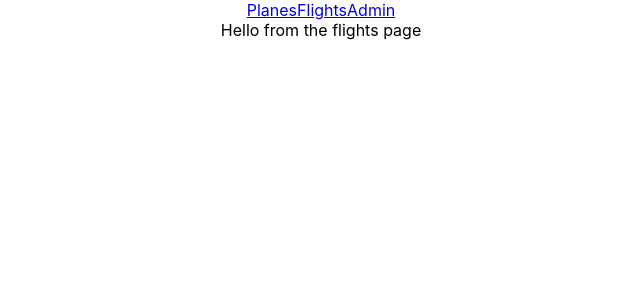
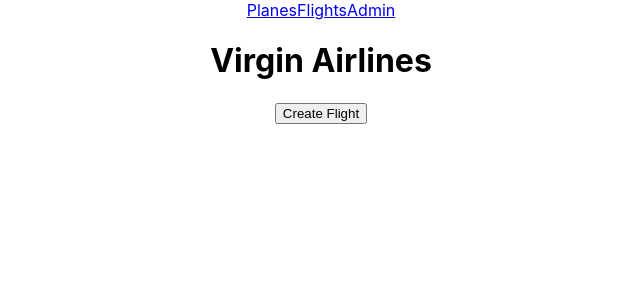
Before and after one commit to nicolexylow/Project-3---airline-reservation-system, a React (Create React App) app: page /flights in a window 1280 px wide. Shown: the top 300 px of the page, without its empty margins (319-959 px from the left). Built offline with nearby package versions, Linux system fonts and the light colour scheme.

Commit message:
Flights page

```diff
--- /dev/null
+++ b/src/components/Flights/CreateFlight.jsx
@@ -0,0 +1,33 @@
+import React, {useState} from 'react'
+import FlightForm from './FlightForm'
+
+const CreateFlight = () => {
+    const [showForm, setShowForm] = useState(false)
+
+    const handleClick = () => {
+        setShowForm(true)
+    }
+
+    const handleCancel = () => {
+        setShowForm(false)
+    }
+
+    return (
+        <div>
+            <h1>
+                Virgin Airlines
+            </h1>
+            <button onClick={handleClick}>
+                Create Flight
+            </button>
+
+            {/* shows the create plane form if the button is clicked */}
+            {showForm ?
+                <FlightForm cancel={handleCancel} /> :
+                null
+            }
+        </div>
+    )
+}
+
+export default CreateFlight
--- /dev/null
+++ b/src/components/Flights/FlightForm.jsx
@@ -0,0 +1,45 @@
+import React, {useState} from 'react'
+import FlightInfo from './FlightInfo'
+
+const FlightForm = (props) => {
+    const [flightNum, setFlightNum] = useState(0)
+    const [date, setDate] = useState(new Date())
+    const [to, setTo] = useState('')
+    const [from, setFrom] = useState('')
+    const [plane, setPlane] = useState('')
+    const [showInfo, setShowInfo] = useState(false)
+
+
+    const handleSubmit = (event) => {
+        event.preventDefault()
+        console.log('flightNum:', flightNum)
+        console.log('Date:', date)
+        console.log('To:', to)
+        console.log('From:', from)
+        console.log('Plane:', plane)
+        setShowInfo(true)
+    }
+
+    return (
+        <div>
+            <form onSubmit={handleSubmit}>
+                <input type="number" placeholder='flight #' required onChange={(event) => {setFlightNum(event.target.value)}} />
+                <input type="date" placeholder='date' required onChange={(event) => {setDate(event.target.value)}} />
+                <input placeholder='to' required onChange={(event) => {setTo(event.target.value)}}/>
+                <input placeholder='from' required onChange={(event) => {setFrom(event.target.value)}}/>
+                <input placeholder='plane' required onChange={(event) => {setPlane(event.target.value)}}/>
+
+
+                <button type='button' onClick={props.cancel}>Cancel</button>
+                <button>Save</button>
+            </form>
+
+            {showInfo ?
+                <FlightInfo flightNum={flightNum} date={date} to={to} from={from} plane={plane} /> :
+                null
+            }
+        </div>
+    )
+}
+
+export default FlightForm
--- /dev/null
+++ b/src/components/Flights/FlightInfo.jsx
@@ -0,0 +1,16 @@
+import React from 'react'
+
+const FlightInfo = (props) => {
+
+    return (
+        <table>
+            <tr>
+
+            </tr>
+        </table>
+    )
+
+}
+
+
+export default FlightInfo
--- a/src/components/NavBar/Flights.jsx
+++ b/src/components/NavBar/Flights.jsx
@@ -1,11 +1,12 @@
 import React from 'react'
 import NavBar from './NavBar'
+import CreateFlight from '../Flights/CreateFlight'
 
 const Flights = () => {
     return (
         <div>
             <NavBar />
-            Hello from the flights page
+            <CreateFlight />
         </div>
     )
 }
```
